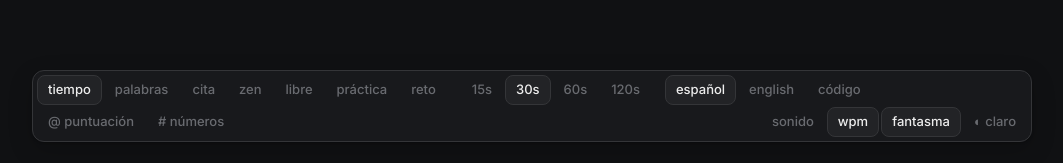
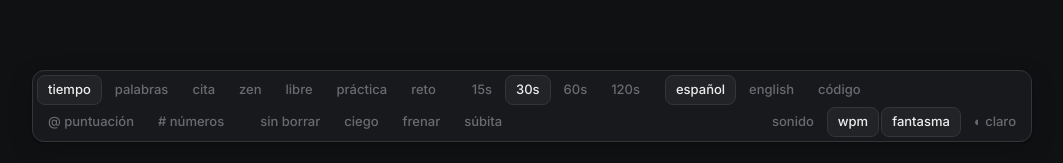
Before and after one commit to fariascode/thocktype, a React (Vite) app: page / in a window 1280 px wide. Shown: the part 634-797 px from the top of the page, without its empty margins (108-1171 px from the left). Built offline with nearby package versions, Linux system fonts and the light colour scheme.

Commit message:
feat(reglas): botones en la barra de estado, modo ciego y reglas visibles al escribir

```diff
--- a/src/App.tsx
+++ b/src/App.tsx
@@ -315,6 +315,8 @@ export default function App() {
 
   const days = streak(history)
   const todayDaily = officialFor(daily, s.lang)
+  const on = (Object.keys(RULES) as (keyof Rules)[]).filter(k => activeRules(s)[k])
+  const ruleTags = on.length > 0 && <span className="rule-tags">{on.map(k => <span key={k}>{RULES[k][0]}</span>)}</span>
   const shown = zen ? typed : words.slice(0, typed.length + 80)
   const progress =
     s.mode === 'time' ? s.duration - clock
@@ -343,7 +345,7 @@ export default function App() {
         <>
           <div className="timer">
             {phase === 'running'
-              ? <>{progress}{s.live && <span className="live">{liveWpm} wpm</span>}</>
+              ? <>{progress}{s.live && <span className="live">{liveWpm} wpm</span>}{ruleTags}</>
               : <span className="live">{zen ? 'escribe libremente · shift+enter para terminar' : pb ? `récord ${pb} wpm` : ''}</span>}
           </div>
           <div className="typing">
@@ -361,7 +363,7 @@ export default function App() {
               {!touchFocus && <button className="tap-hint" onClick={() => touch.current?.focus()}>toca para escribir</button>}
             </>
           )}
-          <div className="words">
+          <div className={`words ${activeRules(s).blind ? 'blind' : ''}`}>
             <div className="inner" ref={inner}>
               {shown.map((w, wi) => {
                 const tw = typed[wi] ?? ''
@@ -436,6 +438,12 @@ function StatusBar({ s, set, restart, edit, weak, today }: {
         <div className="seg">
           {opt(s.punct, '@ puntuación', () => restart({ punct: !s.punct }), 'mayúsculas y puntuación')}
           {opt(s.numbers, '# números', () => restart({ numbers: !s.numbers }))}
+        </div>
+      )}
+      {s.mode !== 'daily' && s.mode !== 'zen' && (
+        <div className="seg" aria-label="reglas">
+          {(Object.keys(RULES) as (keyof Rules)[]).map(k =>
+            opt(s.rules[k], RULES[k][0], () => restart({ rules: { ...s.rules, [k]: !s.rules[k] } }), RULES[k][1]))}
         </div>
       )}
       <div className="seg prefs">
--- a/src/index.css
+++ b/src/index.css
@@ -232,3 +232,11 @@ kbd {
 .daily-grid span.on { background: var(--text-1); border-color: var(--text-1); }
 .daily-stats { display: flex; gap: 32px; flex-wrap: wrap; }
 .daily-stats b { display: block; font-family: var(--mono); font-size: 32px; font-weight: 500; font-variant-numeric: tabular-nums; }
+
+/* ── Rules ────────────────────────────────────────────────────────────── */
+.rule-tags { display: inline-flex; gap: 6px; }
+.rule-tags span { font-size: 11px; color: var(--text-3); border: 1px solid var(--border); border-radius: 999px; padding: 1px 8px; }
+/* blind: everything typed looks the same, mistakes only appear on the result screen */
+.words.blind .bad { color: var(--text-1); background: none; }
+.words.blind .extra { color: var(--text-1); text-decoration: none; opacity: 1; }
+.words.blind .word.wrong { text-decoration: none; }
```
